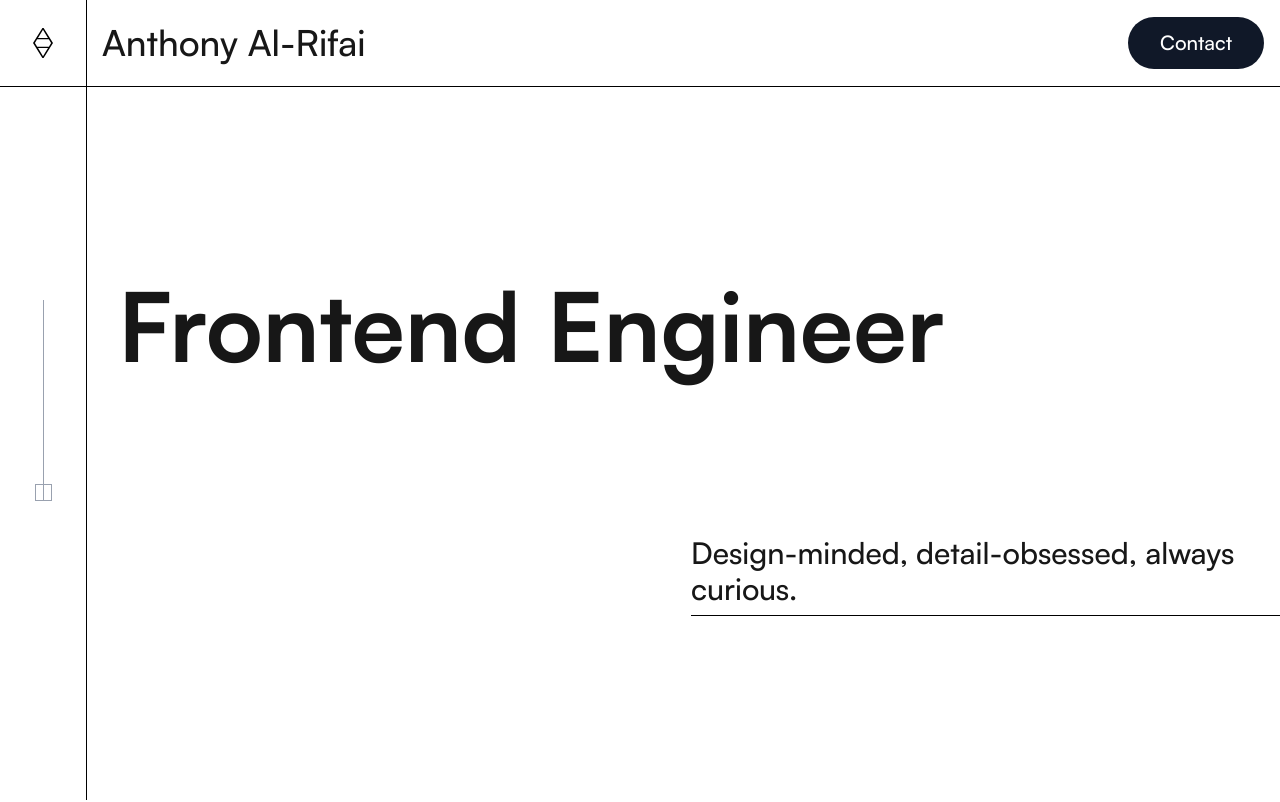
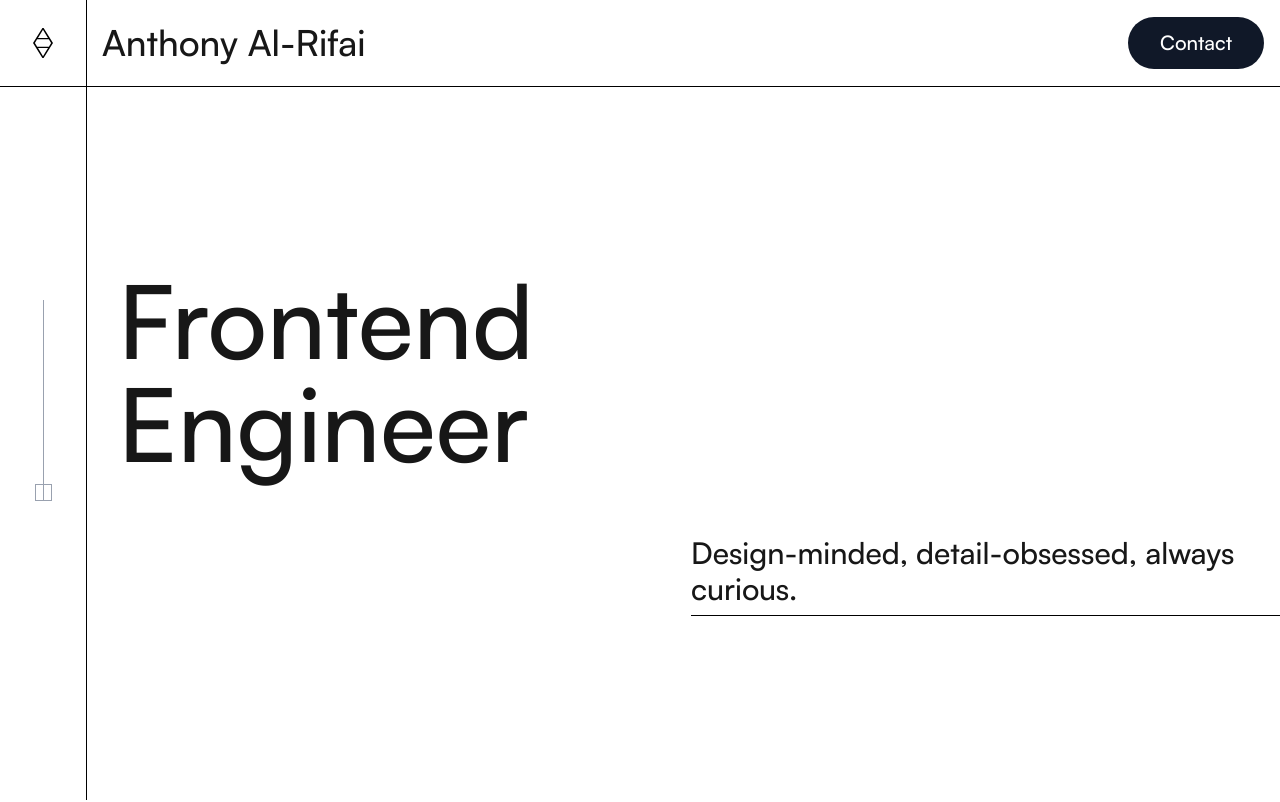
Before and after one commit to AnthonyAl-Rifai/portfolio-site, a Next.js app: page / in a window 1280 px wide. Shown: the top 802 px of the page. Built offline with nearby package versions, Linux system fonts and the light colour scheme.

Commit message:
add new text sizes to HeroSection.

```diff
--- a/app/components/HeroSection.tsx
+++ b/app/components/HeroSection.tsx
@@ -29,20 +29,22 @@ export default function HeroSection() {
     <Section id="hero">
       <div
         className={clsx(
-          "grid grid-rows-10 grid-cols-4 gap-4 flex-1 h-full md:grid-cols-8 md:grid-rows-8",
+          "grid grid-rows-10 grid-cols-4 gap-4 flex-1 h-full md:grid-cols-8 md:grid-rows-8 text-6xl",
           isMobileLandscape && "min-h-[100vh]"
         )}
       >
         <h1
           className={clsx(
-            "text-6xl mx-4 font-bold row-start-3 col-span-full pt-4 self-center",
+            "mx-4 font-medium row-start-3 col-span-full pt-4 self-center",
             "sm:flex",
-            "md:text-7xl md:row-start-3 md:pt-16 md:block md:col-span-6",
-            "lg:row-start-4 lg:mx-8 lg:pt-0 lg:col-span-full",
-            "xl:text-8xl",
+            "md:row-start-3 md:pt-16 md:block md:col-span-6",
+            "lg:row-start-4 lg:mx-8 lg:pt-0 lg:col-span-4",
             isMobileLandscape && "row-start-3"
           )}
-          style={{ minHeight: "2.5em" }}
+          style={{
+            minHeight: "2.5em",
+            fontSize: "clamp(4rem, 8vw, 13rem)",
+          }}
         >
           <AnimatePresence mode="wait">
             <motion.span
```
